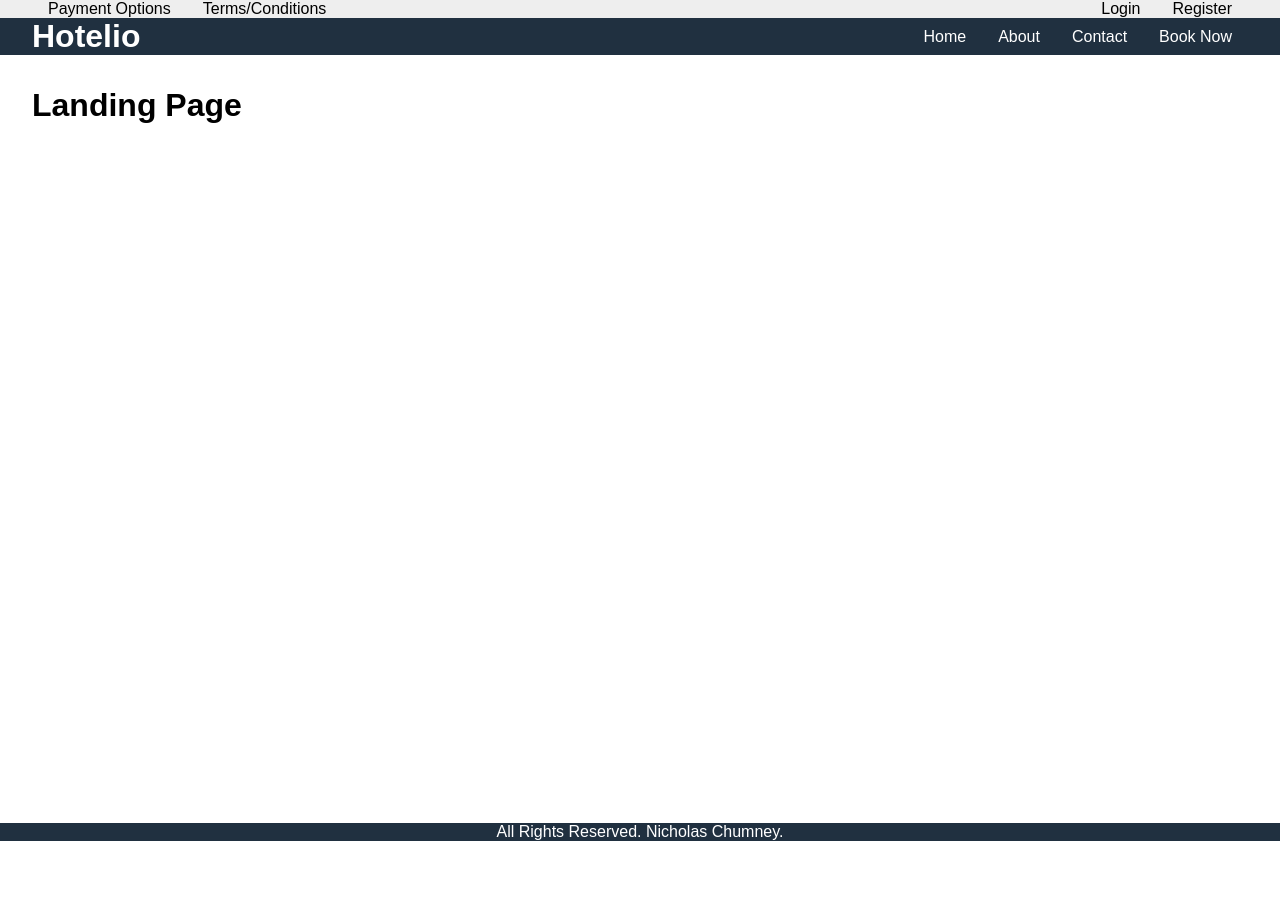
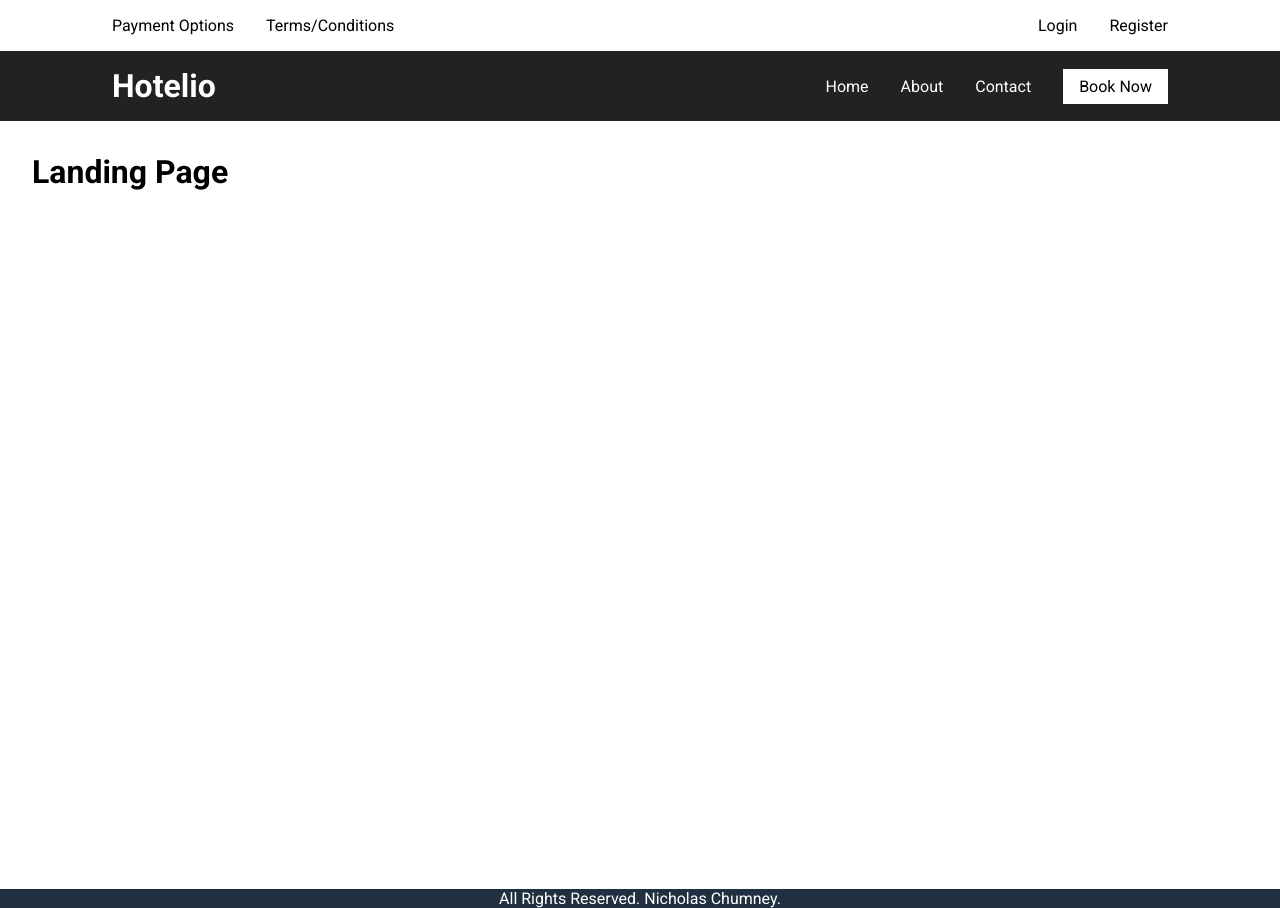
Before and after one commit to chumnend/pook, a React (Create React App) app in the folder client/: page / in a window 1280 px wide. Before the commit the page ends 841 px from the top, so only its background shows below. Built offline with nearby package versions, Linux system fonts and the light colour scheme.

Commit message:
styled NavBar and UserBar

```diff
--- a/client/public/index.html
+++ b/client/public/index.html
@@ -8,8 +8,9 @@
     <meta name="description" content="Web site created using create-react-app" />
     <link rel="apple-touch-icon" href="%PUBLIC_URL%/logo192.png" />
     <link rel="manifest" href="%PUBLIC_URL%/manifest.json" />
+    <link rel="stylesheet" href="https://fonts.googleapis.com/css2?family=Roboto:wght@400;700&display=swap">
 
-    <title>React App</title>
+    <title>Hotelio: Find A Place To Stay</title>
   </head>
   <body>
     <noscript>You need to enable JavaScript to run this app.</noscript>
--- a/client/src/components/NavBar/NavBar.js
+++ b/client/src/components/NavBar/NavBar.js
@@ -1,15 +1,16 @@
 import React from 'react';
 import { Link } from 'react-router-dom';
-import { StyledNav, StyledBrand, StyledLinks } from './styles';
+import * as S from './styles';
 
 function NavBar() {
   return (
     <>
-      <StyledNav>
-        <StyledBrand>
+      <S.Nav>
+        <S.NavWrap>
+          <S.NavBrand>
             <Link to="/">Hotelio</Link>
-        </StyledBrand>
-        <StyledLinks>
+          </S.NavBrand>
+          <S.NavLinks>
             <li>
               <Link to="/">Home</Link>
             </li>
@@ -20,10 +21,11 @@ function NavBar() {
               <Link to="/">Contact</Link>
             </li>
             <li>
-            <Link to="/">Book Now</Link>
+              <S.StyledLink to="/login">Book Now</S.StyledLink>
             </li>
-        </StyledLinks>
-      </StyledNav>
+          </S.NavLinks>
+        </S.NavWrap>
+      </S.Nav>
     </>
   );
 }
--- a/client/src/components/NavBar/styles.js
+++ b/client/src/components/NavBar/styles.js
@@ -1,34 +1,51 @@
 import styled from 'styled-components';
+import { Link } from 'react-router-dom';
 
-export const StyledNav = styled.nav`
+export const Nav = styled.nav`
   width: 100%;
   height: 100%;
-  padding: 0 2rem;
+  background: #222;
+  color: #fff;
+`;
+
+export const NavWrap = styled.div`
+  width: 85%;
+  height: 100%;
+  margin: 0 auto;
   display: flex;
   justify-content: space-between;
   align-items: center;
-  background: #203040;
-  color: #ffffff;
 `;
 
-export const StyledBrand = styled.div`
+export const NavBrand = styled.div`
   & a {
     color: inherit;
     font-size: 2rem;
     font-weight: bold;
     text-decoration: none;
+    display: inline-block;
+    padding: 1rem;
   }
 `;
 
-export const StyledLinks = styled.ul`
+export const NavLinks = styled.ul`
   list-style: none;
   display: flex;
+  & li {
+    display: inline-block;
+    padding: 1rem;
+  }
   & a {
     color: inherit;
     text-decoration: none;
-    padding: 1rem;
     &:hover {
       color: #ff8000;
     }
   }
 `;
+
+export const StyledLink = styled(Link)`
+  color: #000 !important;
+  background: #fff;
+  padding: 0.5rem 1rem;
+`;
--- a/client/src/components/UserBar/UserBar.js
+++ b/client/src/components/UserBar/UserBar.js
@@ -1,27 +1,29 @@
 import React from 'react';
 import { Link } from 'react-router-dom';
-import { StyledNav, StyledLinks } from './styles';
+import * as S from './styles';
 
 function UserBar() {
   return (
-    <StyledNav>
-      <StyledLinks>
+    <S.Nav>
+      <S.NavWrap>
+        <S.NavLinks>
           <li>
             <Link to="/">Payment Options</Link>
           </li>
           <li>
             <Link to="/">Terms/Conditions</Link>
           </li>
-      </StyledLinks>
-      <StyledLinks>
+        </S.NavLinks>
+        <S.NavLinks>
           <li>
             <Link to="/login">Login</Link>
           </li>
           <li>
             <Link to="/register">Register</Link>
           </li>
-      </StyledLinks>
-    </StyledNav>
+        </S.NavLinks>
+      </S.NavWrap>
+    </S.Nav>
   );
 }
 
--- a/client/src/components/UserBar/styles.js
+++ b/client/src/components/UserBar/styles.js
@@ -1,23 +1,31 @@
 import styled from 'styled-components';
 
-export const StyledNav = styled.nav`
+export const Nav = styled.nav`
   width: 100%;
   height: 100%;
-  padding: 0 2rem;
+  background: #fff;
+  color: #000;
+`;
+
+export const NavWrap = styled.div`
+  width: 85%;
+  height: 100%;
+  margin: 0 auto;
   display: flex;
   justify-content: space-between;
   align-items: center;
-  background: #eee;
-  color: #000;
 `;
 
-export const StyledLinks = styled.ul`
+export const NavLinks = styled.ul`
   list-style: none;
   display: flex;
+  & li {
+    display: inline-block;
+    padding: 1rem;
+  }
   & a {
     color: inherit;
     text-decoration: none;
-    padding: 1rem;
     &:hover {
       color: #ff8000;
     }
--- a/client/src/index.css
+++ b/client/src/index.css
@@ -6,6 +6,6 @@
 
 html,
 body {
-  font-family: sans-serif;
+  font-family: 'Roboto', sans-serif;
   font-size: 100%;
 }
```
Also changed, not shown: 1 other file (tests, documents, lock files or other folders). Lines whose indentation alone changed are shown as unchanged.
